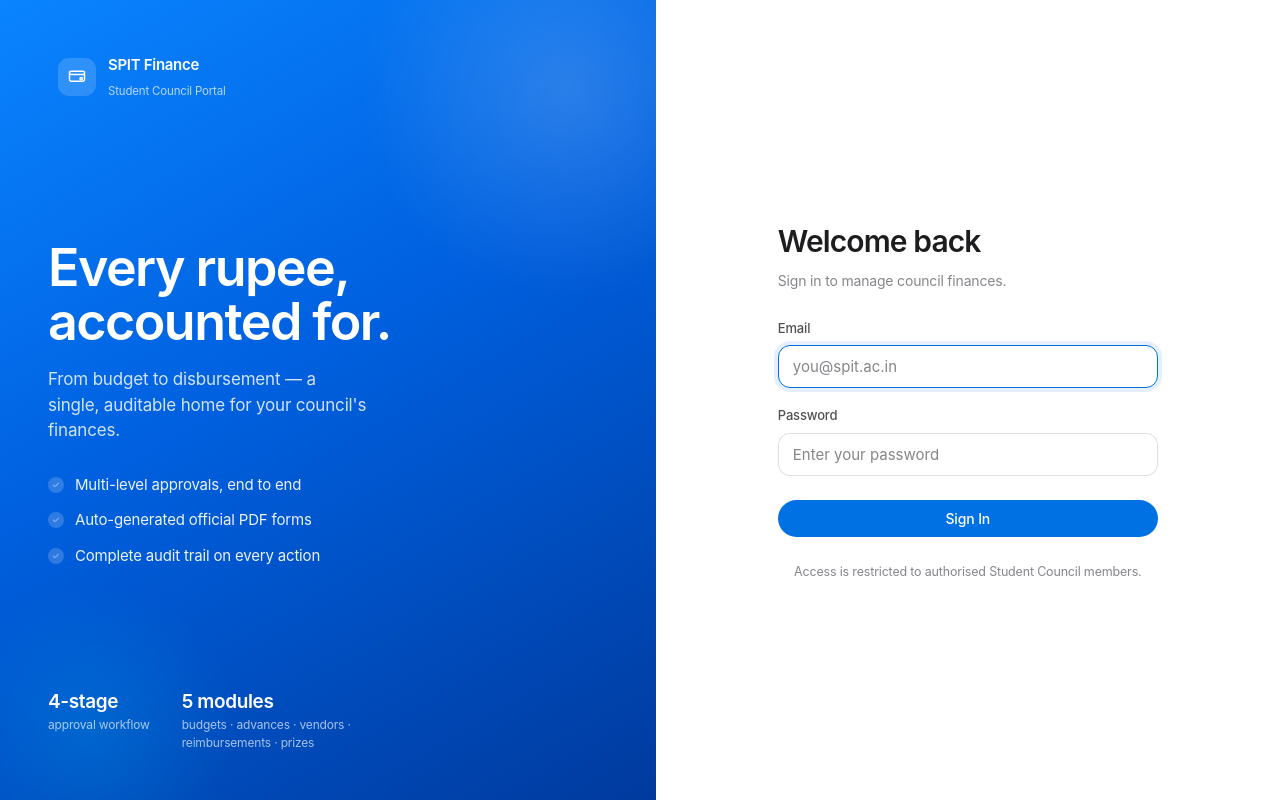
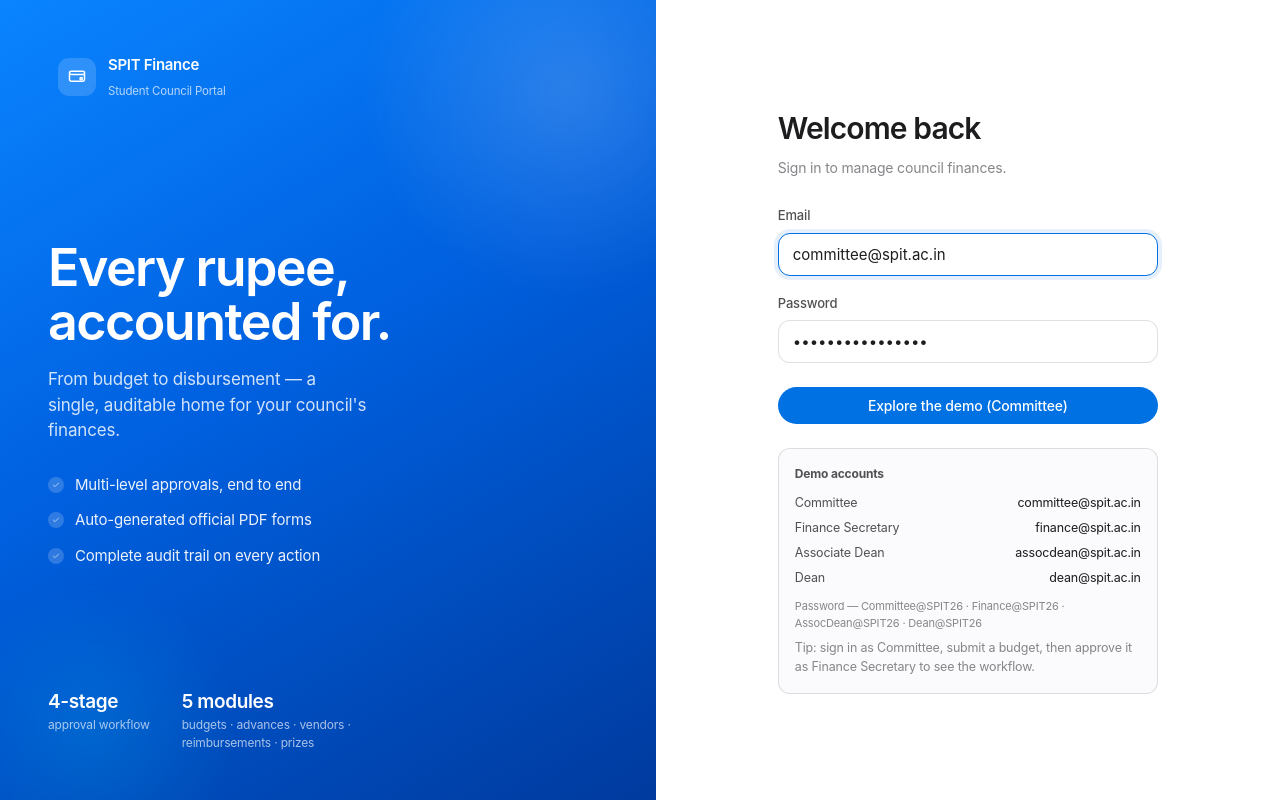
Before and after one commit to jeevan123-code/spit-finance-portal, a Flask app: page /login in a window 1280 px wide. Run offline with Flask 3, Linux system fonts and the light colour scheme.

Commit message:
feat: demo mode on by default — prefill login + show demo accounts
Co-Authored-By: Claude Opus 4.8 <noreply@anthropic.com>

```diff
--- a/finance_portal/templates/auth/login.html
+++ b/finance_portal/templates/auth/login.html
@@ -43,14 +43,17 @@
         <div class="field">
           <label>Email</label>
           <input class="input" type="email" name="email" autocomplete="email"
-                 placeholder="you@spit.ac.in" required autofocus>
+                 placeholder="you@spit.ac.in" required autofocus
+                 value="{{ 'committee@spit.ac.in' if demo_mode else '' }}">
         </div>
         <div class="field">
           <label>Password</label>
           <input class="input" type="password" name="password"
-                 autocomplete="current-password" placeholder="Enter your password" required>
+                 autocomplete="current-password" placeholder="Enter your password" required
+                 value="{{ 'Committee@SPIT26' if demo_mode else '' }}">
         </div>
-        <button class="btn btn-primary btn-block" type="submit" style="margin-top:6px">Sign In</button>
+        <button class="btn btn-primary btn-block" type="submit" style="margin-top:6px">
+          {{ 'Explore the demo (Committee)' if demo_mode else 'Sign In' }}</button>
       </form>
 
       {% if demo_mode %}
```
Also changed, not shown: config.py (+5 -4 lines).
